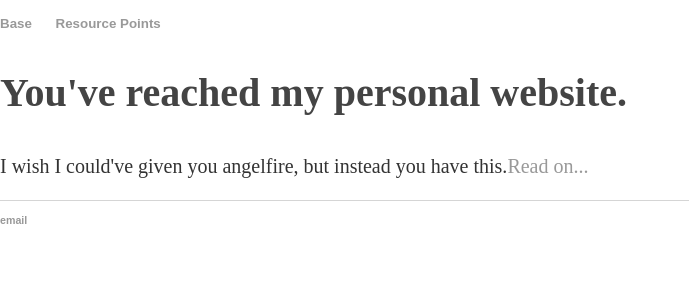
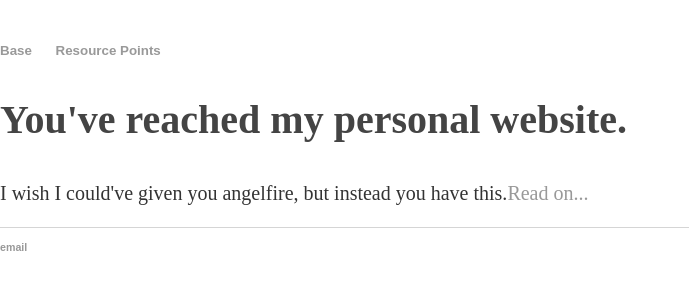
Before and after one commit to ray-dorai/ray-dorai.github.io, a Jekyll site: the page built from index.html, in a window 1280 px wide. Shown: the top 300 px of the page, without its empty margins (0-689 px from the left). Built offline with Jekyll 4.4.1, drawn with Linux system fonts in a browser that asks for light colours.

Commit message:
Update main.css

```diff
--- a/css/main.css
+++ b/css/main.css
@@ -1,7 +1,7 @@
 
 
 body {
-    margin: 0px auto;
+    margin: 40px auto;
     font-family: 'Fjord One', serif;
     max-width: 56%vw;
     line-height: 1.6;
```
